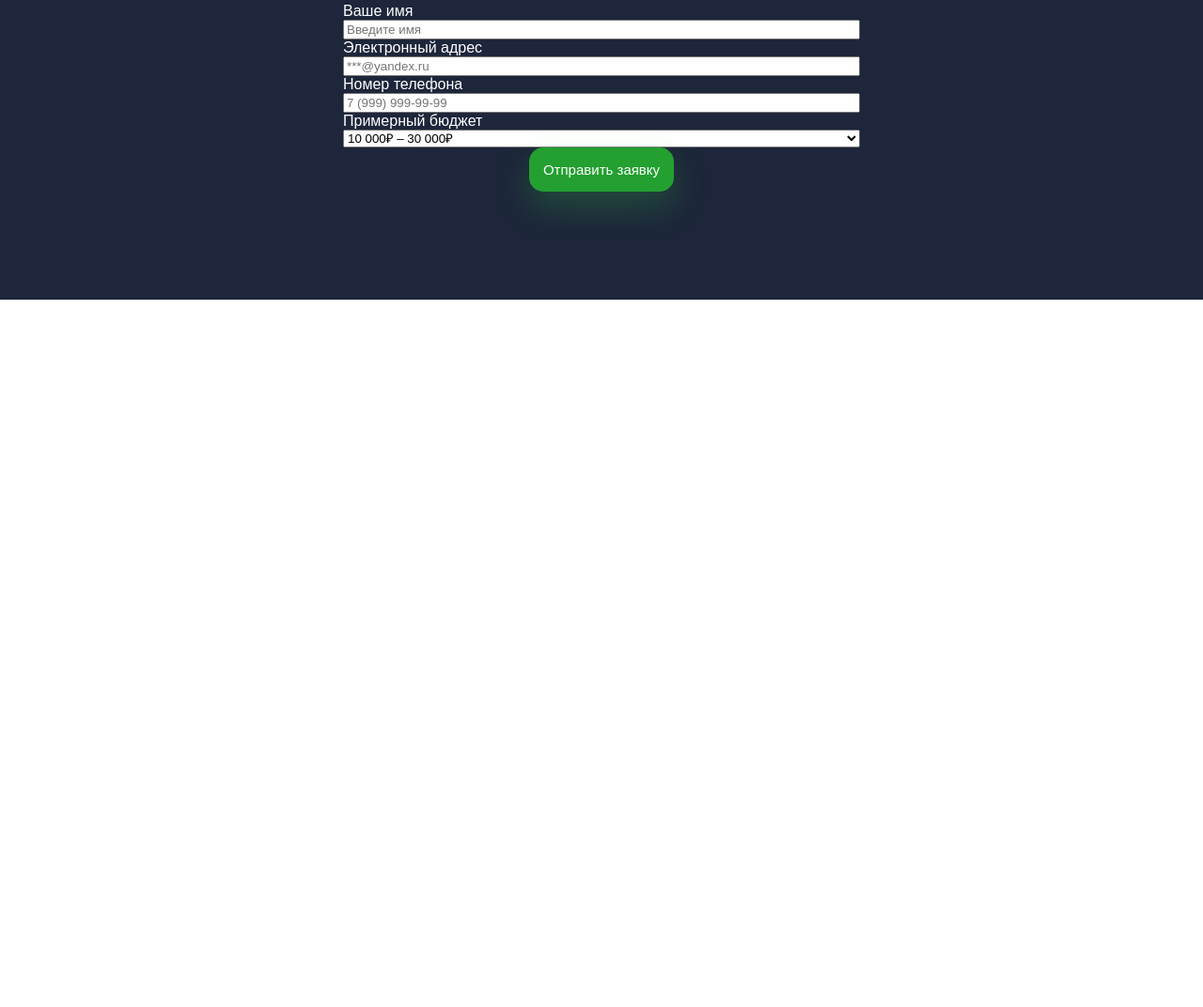
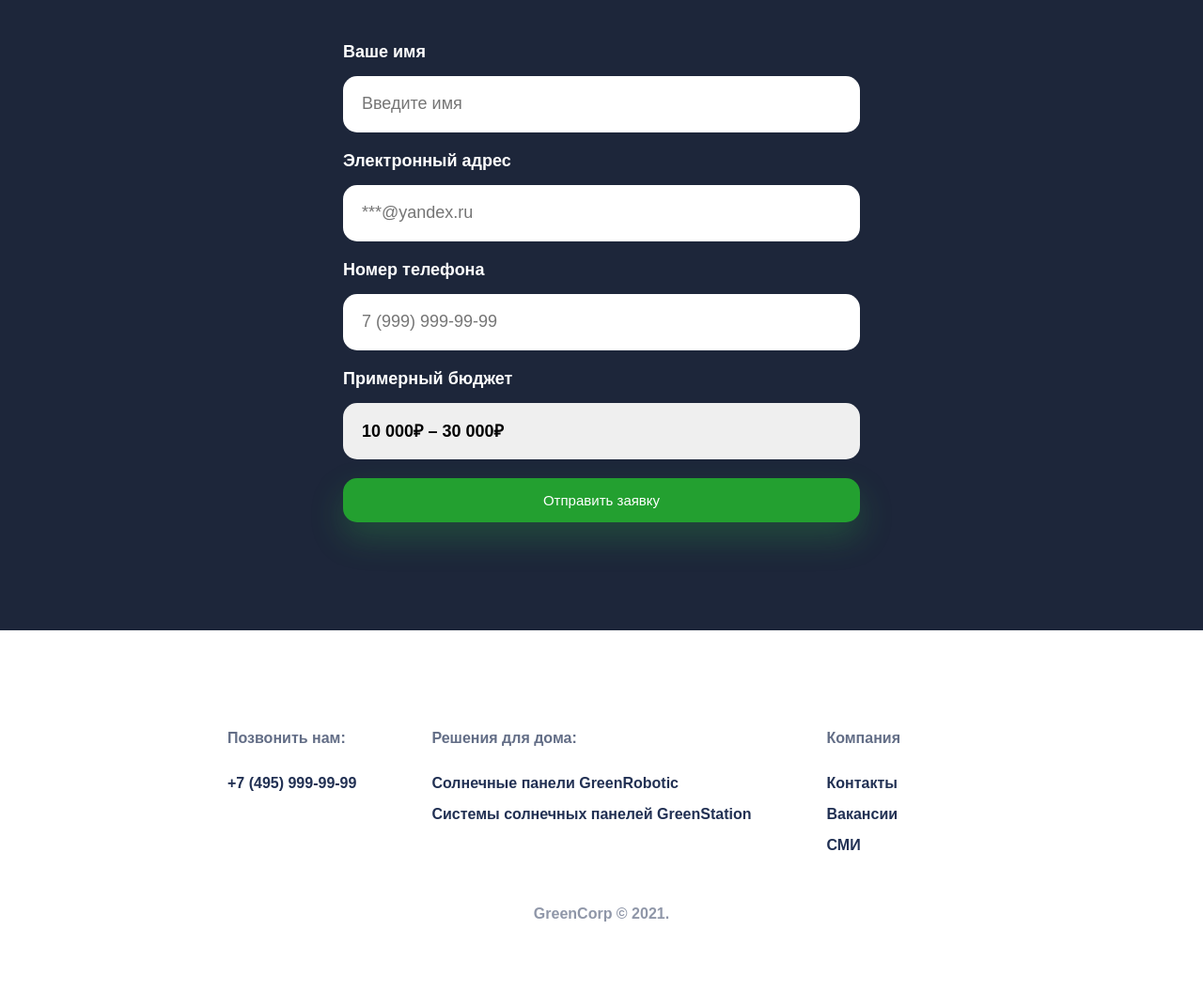
Before and after one commit to qber-ru/green-corp-landing, a plain HTML site: page index.html in a window 1280 px wide. Shown: the part 1203-2275 px from the top of the page at 94% size. Before the commit the page ends 1522 px from the top, so only its background shows below. Drawn offline with Linux system fonts and the light colour scheme.

Commit message:
вторая версия сайта

```diff
--- a/index.html
+++ b/index.html
@@ -14,14 +14,14 @@
         <img class="header__logo" src='img/logo.svg'>
         <div class="header__controls">
             <a href="#contacts">Контакты</a>
-            <button>Заказать</button>
+            <button class="btn">Заказать</button>
         </div>
     </header>
     <section class="about">
         <div class="about__info">
             <h1>Солнечные панели GreenRobotic</h1>
             <p>Производите дешёвую экологически чистую электроэнергию из солнечного света</p>
-          <button>Узнать подробнее</button>
+            <button class="btn">Узнать подробнее</button>
         </div>
         <div class="about__images">
             <img class="about__sun-image" src="img/sun.png">
@@ -58,10 +58,38 @@
                         <option value="100+">100 000₽</option>
                     </select>
                 </div>
-            <button class="form__submit" type="submit">Отправить заявку</button>
+                <button class="btn form__submit" type="submit">Отправить заявку</button>
             </form>
         </div>
     </section>
+    <footer>
+        <div class="footer__container">
+            <div class="footer__group">
+                <h3>Позвонить нам:</h3>
+                <div class="footer__links">
+                    <a href="tel:74959999999">+7 (495) 999-99-99</a>
+                </div>
+            </div>
+            <div class="footer__group">
+                <h3>Решения для дома:</h3>
+                <div class="footer__links">
+                    <a href="#">Солнечные панели GreenRobotic</a>
+                    <a href="#">Системы солнечных панелей GreenStation</a>
+                </div>
+            </div>
+            <div class="footer__group">
+                <h3>Компания</h3>
+                <div class="footer__links">
+                    <a href="#">Контакты</a>
+                    <a href="#">Вакансии</a>
+                    <a href="#">СМИ</a>
+                </div>
+            </div>
+        </div>
+        <div class="footer__copyright">
+            GreenCorp © 2021.
+        </div>
+    </footer>
 </body>
 
 </html>
--- a/main.css
+++ b/main.css
@@ -41,13 +41,20 @@ button {
     cursor: pointer;
     box-shadow: 0 16px 36px rgb(52 213 68 / 22%);
     padding: 15px;
+    transition: background-color .3s ease-in;
+}
+
+.btn:hover {
+    background-color: #f6980c;
+    box-shadow: 0 16px 36px rgba(246 152 12 / 20%);
 }
 
 .about {
     display: flex;
+    align-items: center;
     justify-content: space-around;
-    align-items: center;
-    padding: 115px 0;
+    padding-bottom: 115px;
+    padding-top: 115px;
     background: url('img/back.png') no-repeat;
     background-position: center;
     background-size: cover;
@@ -60,7 +67,6 @@ button {
 .about h1 {
     font-size: 70px;
     line-height: 76px;
-
 }
 
 .about p {
@@ -71,8 +77,8 @@ button {
 
 .about button {
     font-size: 18px;
+    padding: 20px 25px;
     border-radius: 20px;
-    padding: 20px 25px;
     margin-top: 20px;
 }
 
@@ -96,6 +102,31 @@ button {
     align-items: center;
 }
 
+.form form {
+    display: grid;
+    grid-gap: 20px;
+    margin-top: 60px;
+}
+
+.form input {
+    font-size: 18px;
+    color: #213053;
+    height: 60px;
+    padding: 0 20px;
+    border-radius: 15px;
+    border: none;
+}
+
+.form select {
+    font-size: 18px;
+    font-weight: 600;
+    appearance: none;
+    height: 60px;
+    padding: 0 20px;
+    border-radius: 15px;
+    border: none;
+}
+
 .form__container {
     width: 550px;
 }
@@ -107,7 +138,10 @@ button {
 }
 
 .form__group label {
-    text-align: left
+    text-align: left;
+    margin-bottom: 15px;
+    font-size: 18px;
+    font-weight: 600;
 }
 
 .form h1 {
@@ -119,3 +153,38 @@ button {
     font-size: 18px;
     opacity: 0.65;
 }
+
+footer {
+    padding: 90px 20px;
+    font-size: 16px;
+    font-weight: 600;
+}
+
+.footer__container {
+    display: flex;
+    justify-content: center;
+    /* align-items: center; */
+
+}
+
+.footer__copyright {
+    text-align: center;
+    margin-top: 40px;
+    opacity: 0.5;
+}
+
+.footer__group {
+    margin-right: 80px;
+}
+
+.footer__group h3 {
+    font-size: 16px;
+    opacity: 0.7;
+    margin-bottom: 30px;
+}
+
+.footer__links a {
+    display: flex;
+    flex-direction: column;
+    margin-bottom: 15px;
+}
```
Lines whose indentation alone changed are shown as unchanged.
